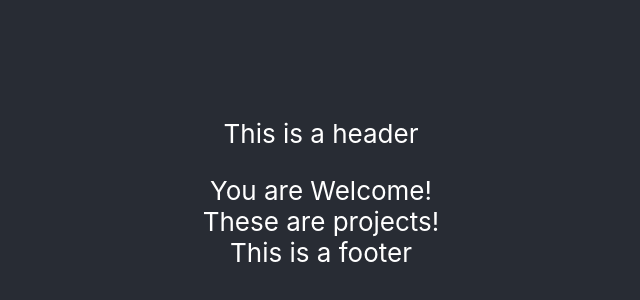
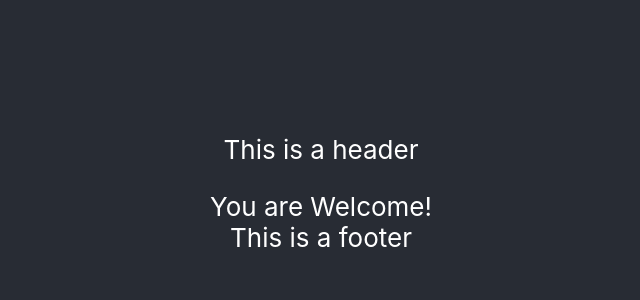
Before and after one commit to sdmisra/react-portfolio, a React (Create React App) app: page / in a window 1280 px wide. Shown: the part 220-520 px from the top of the page, without its empty margins (319-959 px from the left). Built offline with nearby package versions, Linux system fonts and the light colour scheme.

Commit message:
router added, no elements fleshed out

```diff
--- a/package.json
+++ b/package.json
@@ -8,6 +8,7 @@
     "@testing-library/user-event": "^13.5.0",
     "react": "^18.2.0",
     "react-dom": "^18.2.0",
+    "react-router-dom": "^6.14.2",
     "react-scripts": "5.0.1",
     "web-vitals": "^2.1.4"
   },
--- a/src/components/App/App.js
+++ b/src/components/App/App.js
@@ -1,15 +1,20 @@
 import './App.css';
+import {Routes, Route} from 'react-router-dom'
 import Header from '../Header/Header'
 import Footer from '../Footer/Footer'
 import WelcomePage from '../WelcomePage/WelcomePage';
 import ProjectsPage from '../ProjectsPage/ProjectsPage';
 
+
 function App() {
   return (
     <div className="App">
+
       <Header />
-      <WelcomePage />
-      <ProjectsPage />
+      <Routes>
+      <Route path = '/' element ={<WelcomePage />}/>
+      <Route path = '/projects' element ={<ProjectsPage />} />
+      </Routes>
       <Footer />
     </div>
   );
--- a/src/index.js
+++ b/src/index.js
@@ -2,8 +2,11 @@
 import ReactDOM from 'react-dom/client';
 import './index.css';
 import App from './components/App/App'
+import {BrowserRouter as Router} from 'react-router-dom'
 
 const root = ReactDOM.createRoot(document.getElementById('root'));
 root.render(
-  <App/>
+  <Router>
+    <App/>
+  </Router>
 );
```
Also changed, not shown: 1 other file (tests, documents, lock files or other folders).
